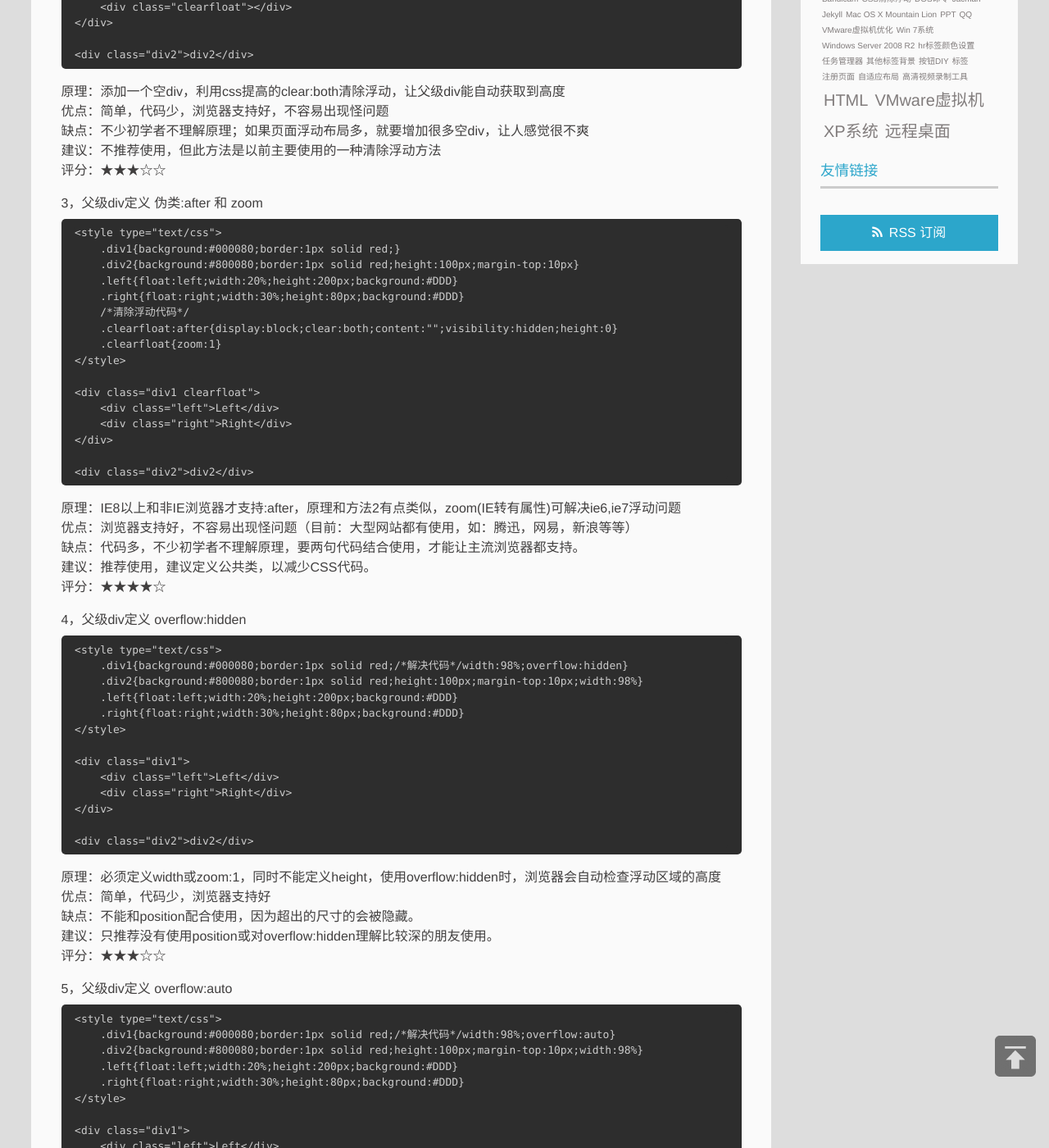
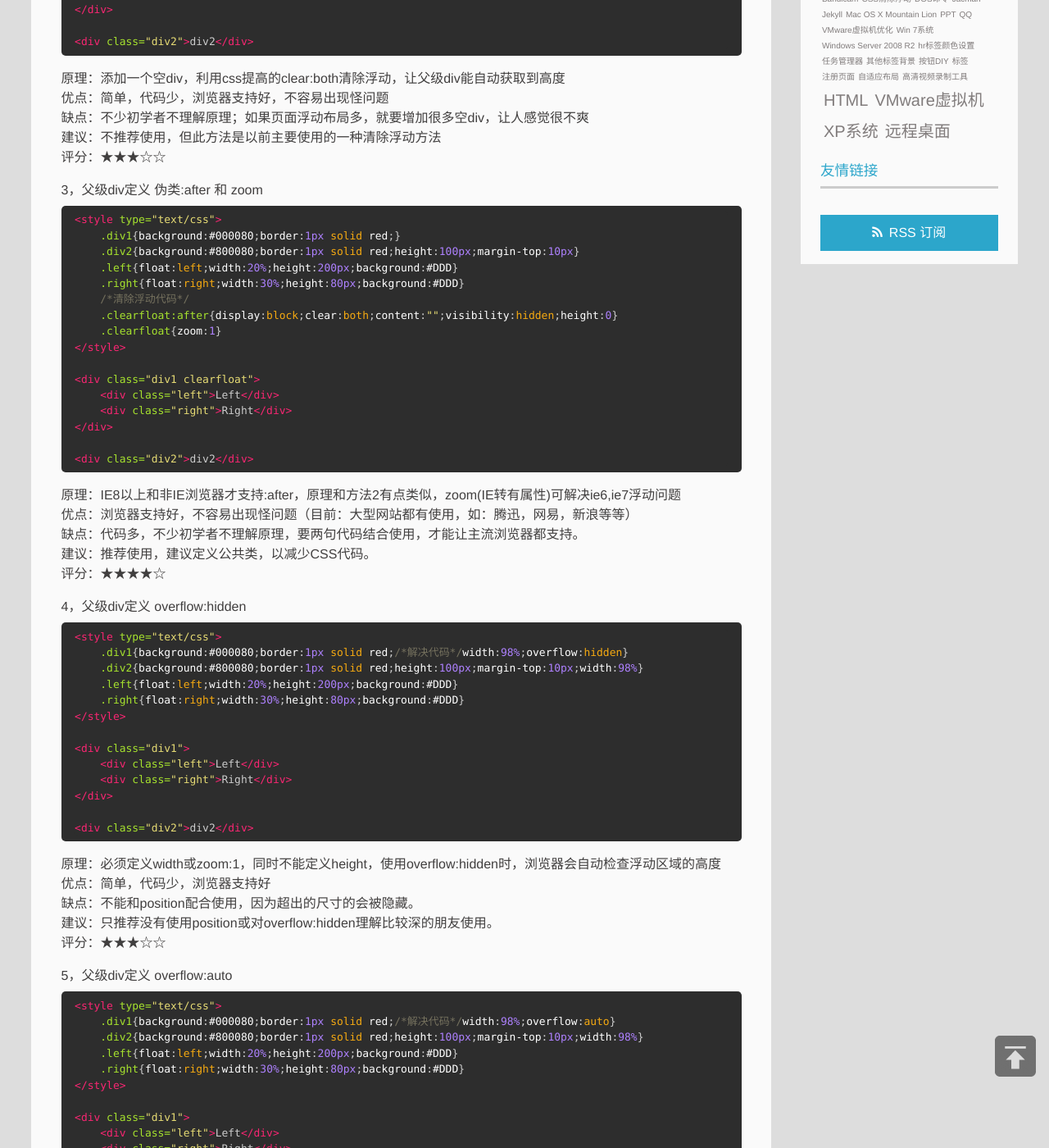
Before and after one commit to blacksmile/blacksmile.github.io, a Jekyll site: the page built from _posts/2014-03-12-【前端开发】css清除浮动大全,共8种方法.md, in a window 1280 px wide and 1400 px high, scrolled down 1271 px. Shown: the whole window at 82% size. Built offline with Jekyll 4.4.1, drawn with Linux system fonts in a browser that asks for light colours; some of the changed text lies outside the part shown.

Commit message:
furst push

````diff
--- a/_posts/2014-03-12-【前端开发】css清除浮动大全,共8种方法.md
+++ b/_posts/2014-03-12-【前端开发】css清除浮动大全,共8种方法.md
@@ -9,14 +9,13 @@ tags:
 **清除浮动是每一个web前端设计师必须掌握的机能。为什么浮动这么难？**
 
 > 因为浮动会使当前标签产生向上浮的效果，同时会影响到前后标签、父级标签的位置及 width height 属性。
-
 > 而且同样的代码，在各种浏览器中显示效果也有可能不相同，这样让清除浮动更难了。
 > 解决浮动引起的问题有多种方法，但有些方法在浏览器兼容性方面还有问题。
 > 我根据自己的经验总结8种清除浮动的方法（测试已通过 ie chrome firefox opera，后面三种方法只做了解就可以了）：
 
 1，父级div定义 height
 
-```
+```html
 <style type="text/css">
     .div1{background:#000080;border:1px solid red;/*解决代码*/height:200px;}
     .div2{background:#800080;border:1px solid red;height:100px;margin-top:10px}
@@ -40,7 +39,7 @@ tags:
 
 2，结尾处加空div标签 clear:both
 
-```
+```html
 <style type="text/css">
     .div1{background:#000080;border:1px solid red}
     .div2{background:#800080;border:1px solid red;height:100px;margin-top:10px}
@@ -67,7 +66,7 @@ tags:
 
 3，父级div定义 伪类:after 和 zoom
 
-```
+```html
 <style type="text/css">
     .div1{background:#000080;border:1px solid red;}
     .div2{background:#800080;border:1px solid red;height:100px;margin-top:10px}
@@ -94,7 +93,7 @@ tags:
 
 4，父级div定义 overflow:hidden
 
-```
+```html
 <style type="text/css">
     .div1{background:#000080;border:1px solid red;/*解决代码*/width:98%;overflow:hidden}
     .div2{background:#800080;border:1px solid red;height:100px;margin-top:10px;width:98%}
@@ -118,7 +117,7 @@ tags:
 
 5，父级div定义 overflow:auto
 
-```
+```html
 <style type="text/css">
     .div1{background:#000080;border:1px solid red;/*解决代码*/width:98%;overflow:auto}
     .div2{background:#800080;border:1px solid red;height:100px;margin-top:10px;width:98%}
@@ -143,7 +142,7 @@ tags:
 
 6，父级div 也一起浮动
 
-```
+```html
 <style type="text/css">
     .div1{background:#000080;border:1px solid red;/*解决代码*/width:98%;margin-bottom:10px;float:left}
     .div2{background:#800080;border:1px solid red;height:100px;width:98%;/*解决代码*/clear:both}
@@ -167,7 +166,7 @@ tags:
 
 7，父级div定义 display:table
 
-```
+```html
 <style type="text/css">
     .div1{background:#000080;border:1px solid red;/*解决代码*/width:98%;display:table;margin-bottom:10px;}
     .div2{background:#800080;border:1px solid red;height:100px;width:98%;}
@@ -192,7 +191,7 @@ tags:
 
 8，结尾处加 br标签 clear:both
 
-```
+```html
 <style type="text/css">
     .div1{background:#000080;border:1px solid red;margin-bottom:10px;zoom:1}
     .div2{background:#800080;border:1px solid red;height:100px}
````
Also changed, not shown: _posts/2014-02-24-【前端开发】标签实例应用.md (+1 -1 lines), _posts/2014-02-25-【前端开发】利用HTML编写个简单的注册页面.md (+1 -1 lines), _posts/2014-03-04-【前端开发】HTML在一张大图上定位一个范围来做按钮或其他标签的背景.md (+3 -3 lines), _posts/2014-03-06-【前端开发】关于html中hr的颜色设置.md (+2 -2 lines), _posts/2014-03-09-【前段开发】CSS三栏布局——中间固定两边自适应宽度.md (+11 -11 lines).
